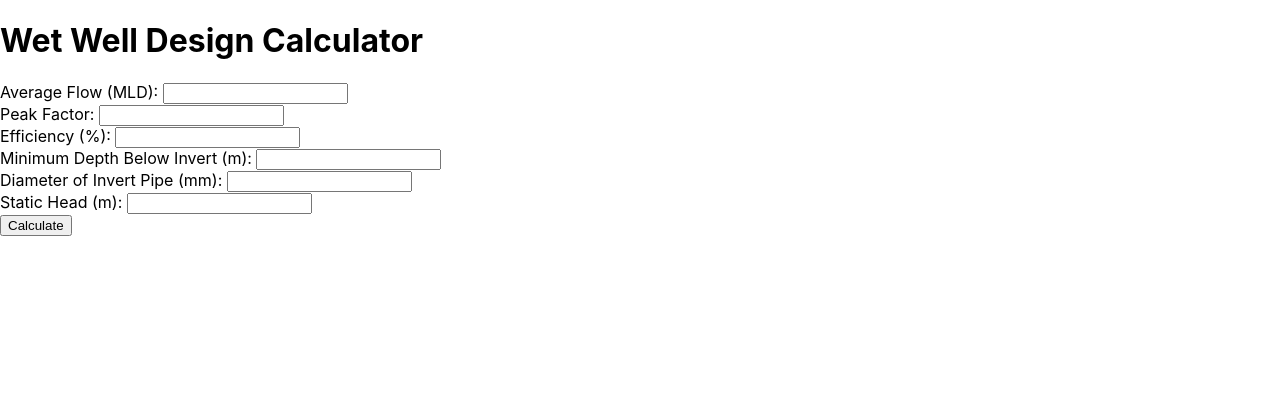
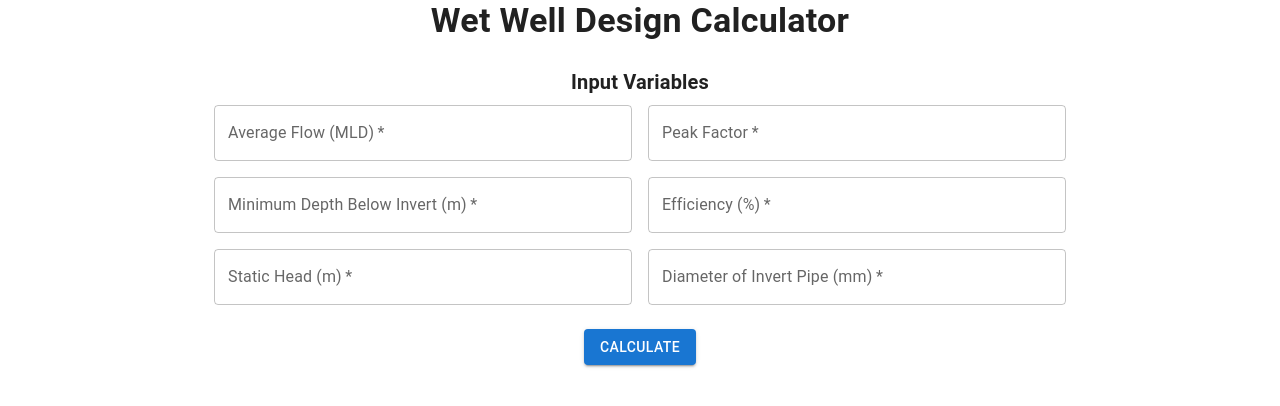
Before and after one commit to Yankyyyy/STP-Design-Tool, a React (Create React App) app: page / in a window 1280 px wide. Shown: the top 406 px of the page. Built offline with nearby package versions, Linux system fonts and the light colour scheme.

Commit message:
feat: Basic UI design implemented

```diff
--- a/package.json
+++ b/package.json
@@ -3,6 +3,10 @@
   "version": "0.1.0",
   "private": true,
   "dependencies": {
+    "@emotion/react": "^11.13.0",
+    "@emotion/styled": "^11.13.0",
+    "@mui/icons-material": "^5.16.6",
+    "@mui/material": "^5.16.6",
     "@testing-library/jest-dom": "^5.17.0",
     "@testing-library/react": "^13.4.0",
     "@testing-library/user-event": "^13.5.0",
--- a/src/App.js
+++ b/src/App.js
@@ -4,6 +4,7 @@ import React, { useState } from 'react';
 import WetWellForm from './components/WetWellForm';
 import DesignOutput from './components/DesignOutput';
 import { calculateDesign } from './utils/CalculateDesign';
+import { Container, CssBaseline, Typography } from '@mui/material';
 
 const App = () => {
   const [outputs, setOutputs] = useState(null);
@@ -14,12 +15,16 @@ const App = () => {
   };
 
   return (
-    <div className="App">
-      <h1>Wet Well Design Calculator</h1>
+    <Container component="main" maxWidth="md">
+      <CssBaseline />
+      <Typography variant="h4" align="center" gutterBottom>
+        <b>Wet Well Design Calculator</b>
+      </Typography>
       <WetWellForm onCalculate={handleCalculate} />
       {outputs && <DesignOutput outputs={outputs} />}
-    </div>
+    </Container>
   );
 };
 
+
 export default App;
--- a/src/components/DesignOutput.js
+++ b/src/components/DesignOutput.js
@@ -1,29 +1,143 @@
 // src/components/DesignOutput.js
 import React from 'react';
+import { Typography, Grid, Paper, Box } from '@mui/material';
 
 const DesignOutput = ({ outputs }) => {
+
   return (
-    <div>
-      <h2>Design Outputs</h2>
-      <div>
-        <p><b>Average Flow (MLD):</b> {outputs.averageFlowMLD}</p>
-        <p><b>Average Flow (m³/day):</b> {outputs.averageFlowM3PerDay}</p>
-        <p><b>Average Flow (m³/sec):</b> {outputs.averageFlowM3PerSec}</p>
-        <p><b>Average Flow (m³/min):</b> {outputs.averageFlowM3PerMin}</p>
-        <p><b>Peak Factor :</b> {outputs.peakFactor}</p>
-        <p><b>Peak Flow (m³/min):</b> {outputs.peakFlowM3PerMin}</p>
-        <p><b>Volume of Wet Well (m³):</b> {outputs.volumeOfWetWellM3}</p>
-        <p><b>Minimum depth below invert of sewer (m³/day):</b> {outputs.minDepthBelowInvertM}</p>
-        <p><b>Required Area of the well (m²):</b> {outputs.requiredAreaOfWetWellM2}</p>
-        <p><b>Computed well diameter (m):</b> {outputs.computedWellDiameterM}</p>
-        <p><b>Diameter of invert pipe (mm):</b> {outputs.diameterOfInvertPipeM}</p>
-        <p><b>Static head (m):</b> {outputs.staticHeadM}</p>
-        <p><b>Minor losses (m):</b> {outputs.minorLossesM}</p>
-        <p><b>Total manometric head (m):</b> {outputs.TotalManometricHeadM}</p>
-        <p><b>Efficiency (%):</b> {outputs.efficiency}</p>
-        <p><b>Pump Capacity (KW):</b> {outputs.pumpCapacityKW}</p>
-      </div>
-    </div>
+    <Box sx={{ mt: 4, mb: 4 }}>
+      <Typography variant="h6" align="center" gutterBottom>
+        <b>Design Outputs</b>
+      </Typography>
+      <Grid container spacing={2}>
+        <Grid item xs={12} sm={6}>
+          <Paper elevation={3} sx={{ p: 2 }}>
+            <Typography variant="body2">
+              Average Flow (MLD): <b>{outputs.averageFlowMLD}</b>
+            </Typography>
+          </Paper>
+        </Grid>
+        <Grid item xs={12} sm={6}>
+          <Paper elevation={3} sx={{ p: 2 }}>
+            <Typography variant="body2">
+              Average Flow (m³/day): <b>{outputs.averageFlowM3PerDay}</b>
+            </Typography>
+          </Paper>
+        </Grid>
+        <Grid item xs={12} sm={6}>
+          <Paper elevation={3} sx={{ p: 2 }}>
+            <Typography variant="body2">
+              Average Flow (m³/min): <b>{outputs.averageFlowM3PerMin}</b>
+            </Typography>
+          </Paper>
+        </Grid>
+        <Grid item xs={12} sm={6}>
+          <Paper elevation={3} sx={{ p: 2 }}>
+            <Typography variant="body2">
+              Average Flow (m³/sec): <b>{outputs.averageFlowM3PerSec}</b>
+            </Typography>
+          </Paper>
+        </Grid>
+        <Grid item xs={12} sm={6}>
+          <Paper elevation={3} sx={{ p: 2 }}>
+            <Typography variant="body2">
+              Peak Factor: <b>{outputs.peakFactor}</b>
+            </Typography>
+          </Paper>
+        </Grid>
+        <Grid item xs={12} sm={6}>
+          <Paper elevation={3} sx={{ p: 2 }}>
+            <Typography variant="body2">
+              Peak Flow (m³/min): <b>{outputs.peakFlowM3PerMin}</b>
+            </Typography>
+          </Paper>
+        </Grid>
+        <Grid item xs={12} sm={6}>
+          <Paper elevation={3} sx={{ p: 2 }}>
+            <Typography variant="body2">
+              Volume of Wet Well (m³): <b>{outputs.volumeOfWetWellM3}</b>
+            </Typography>
+          </Paper>
+        </Grid>
+        <Grid item xs={12} sm={6}>
+          <Paper elevation={3} sx={{ p: 2 }}>
+            <Typography variant="body2">
+            Minimum depth below invert of sewer (m³/day): <b>{outputs.minDepthBelowInvertM}</b>
+            </Typography>
+          </Paper>
+        </Grid>
+        <Grid item xs={12} sm={6}>
+          <Paper elevation={3} sx={{ p: 2 }}>
+            <Typography variant="body2">
+            Required Area of the well (m²): <b>{outputs.requiredAreaOfWetWellM2}</b>
+            </Typography>
+          </Paper>
+        </Grid>
+        <Grid item xs={12} sm={6}>
+          <Paper elevation={3} sx={{ p: 2 }}>
+            <Typography variant="body2">
+            Computed well diameter (m): <b>{outputs.computedWellDiameterM}</b>
+            </Typography>
+          </Paper>
+        </Grid>
+        <Grid item xs={12} sm={6}>
+          <Paper elevation={3} sx={{ p: 2 }}>
+            <Typography variant="body2">
+            Diameter of invert pipe (mm): <b>{outputs.diameterOfInvertPipeM}</b>
+            </Typography>
+          </Paper>
+        </Grid>
+        <Grid item xs={12} sm={6}>
+          <Paper elevation={3} sx={{ p: 2 }}>
+            <Typography variant="body2">
+            Static head (m): <b>{outputs.staticHeadM}</b>
+            </Typography>
+          </Paper>
+        </Grid>
+        <Grid item xs={12} sm={6}>
+          <Paper elevation={3} sx={{ p: 2 }}>
+            <Typography variant="body2">
+            Minor losses (m): <b>{outputs.minorLossesM}</b>
+            </Typography>
+          </Paper>
+        </Grid>
+        <Grid item xs={12} sm={6}>
+          <Paper elevation={3} sx={{ p: 2 }}>
+            <Typography variant="body2">
+            Total manometric head (m): <b>{outputs.TotalManometricHeadM}</b>
+            </Typography>
+          </Paper>
+        </Grid>
+        <Grid item xs={12} sm={6}>
+          <Paper elevation={3} sx={{ p: 2 }}>
+            <Typography variant="body2">
+            Efficiency (%): <b>{outputs.efficiency}</b>
+            </Typography>
+          </Paper>
+        </Grid>
+        <Grid item xs={12} sm={6}>
+          <Paper elevation={3} sx={{ p: 2 }}>
+            <Typography variant="body2">
+              Computed Pump Capacity (KW): <b>{outputs.pumpCapacityKW}</b>
+            </Typography>
+          </Paper>
+        </Grid>
+        <Grid item xs={12} sm={6}>
+          <Paper elevation={3} sx={{ p: 2 }}>
+            <Typography variant="body2">
+              Required Pump Capacity (KW): <b>{outputs.requiredpumpCapacityKW}</b>
+            </Typography>
+          </Paper>
+        </Grid>
+        <Grid item xs={12} sm={6}>
+          <Paper elevation={3} sx={{ p: 2 }}>
+            <Typography variant="body2">
+            Required Standby Pump Capacity (KW): <b>{outputs.standbyPumpCapacity}</b>
+            </Typography>
+          </Paper>
+        </Grid>
+      </Grid>
+    </Box>
   );
 };
 
--- a/src/components/WetWellForm.js
+++ b/src/components/WetWellForm.js
@@ -1,5 +1,6 @@
 // src/components/WetWellForm.js
 import React, { useState } from 'react';
+import { TextField, Button, Grid, Box, Typography } from '@mui/material';
 
 const WetWellForm = ({ onCalculate }) => {
   const [inputs, setInputs] = useState({
@@ -25,33 +26,88 @@ const WetWellForm = ({ onCalculate }) => {
   };
 
   return (
-    <form onSubmit={handleSubmit}>
-      <div>
-        <label>Average Flow (MLD): </label>
-        <input type="number" name="averageFlowMLD" value={inputs.averageFlowMLD} onChange={handleChange} />
-      </div>
-      <div>
-        <label>Peak Factor: </label>
-        <input type="number" name="peakFactor" value={inputs.peakFactor} onChange={handleChange} />
-      </div>
-      <div>
-        <label>Efficiency (%): </label>
-        <input type="number" name="efficiency" value={inputs.efficiency} onChange={handleChange} />
-      </div>
-      <div>
-        <label>Minimum Depth Below Invert (m): </label>
-        <input type="number" name="minDepthBelowInvertM" value={inputs.minDepthBelowInvertM} onChange={handleChange} />
-      </div>
-      <div>
-        <label>Diameter of Invert Pipe (mm): </label>
-        <input type="number" name="diameterOfInvertPipeM" value={inputs.diameterOfInvertPipeM} onChange={handleChange} />
-      </div>
-      <div>
-        <label>Static Head (m): </label>
-        <input type="number" name="staticHeadM" value={inputs.staticHeadM} onChange={handleChange} />
-      </div>
-      <button type="submit">Calculate</button>
-    </form>
+    <Box component="form" onSubmit={handleSubmit} sx={{ mt: 3 }}>
+      <Typography variant="h6" align="center" gutterBottom>
+        <b>Input Variables</b>
+      </Typography>
+      <Grid container spacing={2}>
+        <Grid item xs={12} sm={6}>
+          <TextField
+            required
+            fullWidth
+            label="Average Flow (MLD)"
+            name="averageFlowMLD"
+            type="number"
+            value={inputs.averageFlowMLD}
+            onChange={handleChange}
+          />
+        </Grid>
+        <Grid item xs={12} sm={6}>
+          <TextField
+            required
+            fullWidth
+            label="Peak Factor"
+            name="peakFactor"
+            type="number"
+            value={inputs.peakFactor}
+            onChange={handleChange}
+          />
+        </Grid>
+        <Grid item xs={12} sm={6}>
+          <TextField
+            required
+            fullWidth
+            label="Minimum Depth Below Invert (m)"
+            name="minDepthBelowInvertM"
+            type="number"
+            step="0.01"
+            value={inputs.minDepthBelowInvertM}
+            onChange={handleChange}
+          />
+        </Grid>
+        <Grid item xs={12} sm={6}>
+          <TextField
+            required
+            fullWidth
+            label="Efficiency (%)"
+            name="efficiency"
+            type="number"
+            step="0.01"
+            value={inputs.efficiency}
+            onChange={handleChange}
+          />
+        </Grid>
+        <Grid item xs={12} sm={6}>
+          <TextField
+            required
+            fullWidth
+            label="Static Head (m)"
+            name="staticHeadM"
+            type="number"
+            step="0.01"
+            value={inputs.staticHeadM}
+            onChange={handleChange}
+          />
+        </Grid>
+        <Grid item xs={12} sm={6}>
+          <TextField
+            required
+            fullWidth
+            label="Diameter of Invert Pipe (mm)"
+            name="diameterOfInvertPipeM"
+            type="number"
+            step="0.01"
+            value={inputs.diameterOfInvertPipeM}
+            onChange={handleChange}
+          />
+        </Grid>
+      </Grid>
+      <Typography variant="h4" align="center" gutterBottom>
+        <Button type="submit" variant="contained" color="primary" sx={{ mt: 3 }}>
+          Calculate
+        </Button>
+      </Typography>
+    </Box>
   );
 };
 
--- a/src/utils/CalculateDesign.js
+++ b/src/utils/CalculateDesign.js
@@ -11,6 +11,8 @@ export const calculateDesign = (inputs) => {
   const minorLossesM = 0.1 * staticHeadM;
   const TotalManometricHeadM = parseFloat(staticHeadM) + parseFloat(minorLossesM);
   const pumpCapacityKW = (9810 * averageFlowM3PerSec * TotalManometricHeadM) / ( efficiency / 100) / 1000
+  const requiredpumpCapacityKW = Math.ceil(pumpCapacityKW)
+  const standbyPumpCapacity = 0.5 * parseFloat(requiredpumpCapacityKW)
 
   return {
     averageFlowMLD,
@@ -28,6 +30,8 @@ export const calculateDesign = (inputs) => {
     minorLossesM,
     TotalManometricHeadM,
     efficiency,
-    pumpCapacityKW: pumpCapacityKW.toFixed(2)
+    pumpCapacityKW: pumpCapacityKW.toFixed(2),
+    requiredpumpCapacityKW,
+    standbyPumpCapacity: standbyPumpCapacity
   };
 };
```
Also changed, not shown: 1 other file (tests, documents, lock files or other folders).
